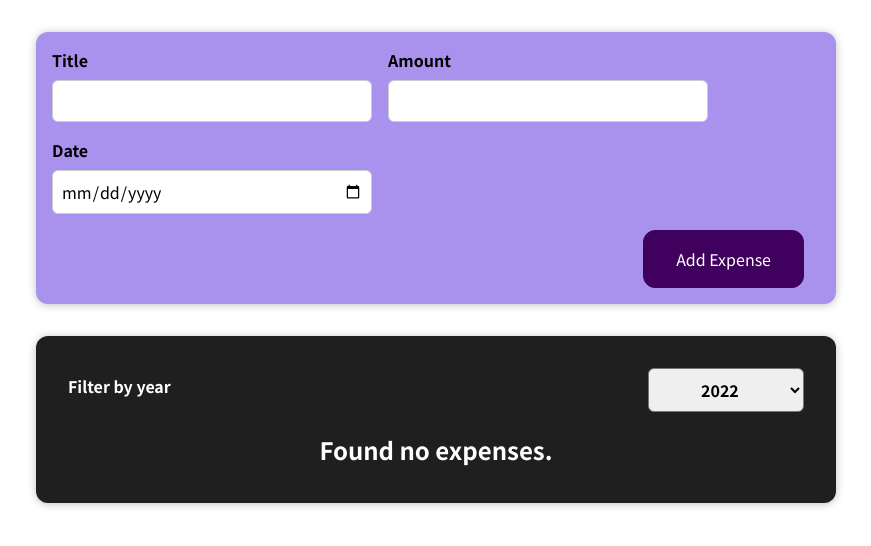
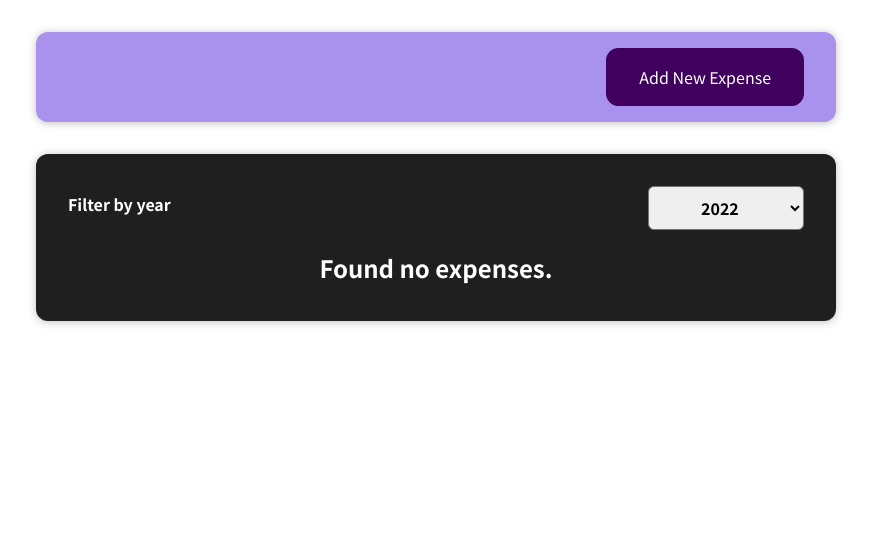
Before and after one commit to mgsrevolver/01-starting-setup, a React (Create React App) app: page / in a window 1280 px wide. Shown: the top 546 px of the page, without its empty margins (204-1075 px from the left). Built offline with nearby package versions, Linux system fonts and the light colour scheme.

Commit message:
added: add expense button, boolean logic for button, cancel button. my first totally independent assignment

```diff
--- a/src/components/NewExpense/ExpenseForm.js
+++ b/src/components/NewExpense/ExpenseForm.js
@@ -5,35 +5,16 @@ const ExpenseForm = (props) => {
   const [enteredTitle, setEnteredTitle] = useState('')
   const [enteredAmount, setEnteredAmount] = useState('')
   const [enteredDate, setEnteredDate] = useState('')
-  //   const [userInput, setUserInput] = useState({
-  //     enteredTitle: '',
-  //     enteredAmount: '',
-  //     enteredDate: '',
-  //   }
+  const [formOpen, setFormOpen] = useState(false)
 
   const titleChangeHandler = (event) => {
     setEnteredTitle(event.target.value)
-    // setUserInput({
-    //   ...userInput,
-    //   enteredTitle: event.target.value,
-    // })
-    // setUserInput((prevState) => {
-    //     return { ...prevState, enteredTitle: event.target.value }
-    // })
   }
   const amountChangeHandler = (event) => {
     setEnteredAmount(event.target.value)
-    // setUserInput({
-    //   ...userInput,
-    //   enteredAmount: event.target.value,
-    // })
   }
   const dateChangeHandler = (event) => {
     setEnteredDate(event.target.value)
-    // setUserInput({
-    //     ...userInput,
-    //     enteredDate: event.target.value,
-    //   })
   }
 
   const submitHandler = (event) => {
@@ -49,6 +30,17 @@ const ExpenseForm = (props) => {
     setEnteredTitle('')
     setEnteredAmount('')
     setEnteredDate('')
+    setFormOpen(!formOpen)
+  }
+
+  if (formOpen === false) {
+    return (
+      <form onSubmit={submitHandler}>
+        <div className="new-expense__actions">
+          <button type="submit">Add New Expense</button>
+        </div>
+      </form>
+    )
   }
 
   return (
@@ -85,6 +77,7 @@ const ExpenseForm = (props) => {
       </div>
       <div className="new-expense__actions">
         <button type="submit">Add Expense</button>
+        <button type="cancel">Cancel</button>
       </div>
     </form>
   )
```
Also changed, not shown: 1 other file (tests, documents, lock files or other folders).
